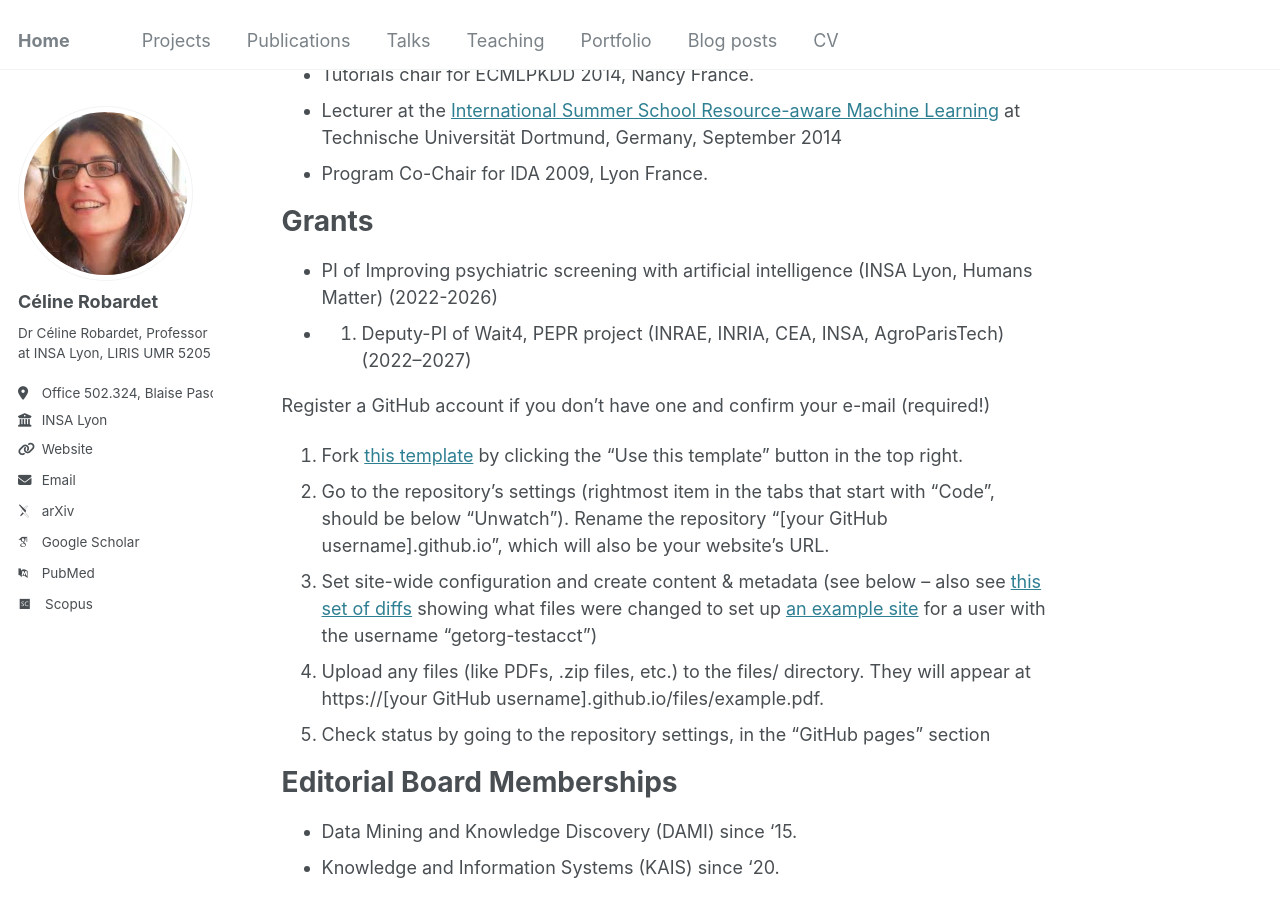
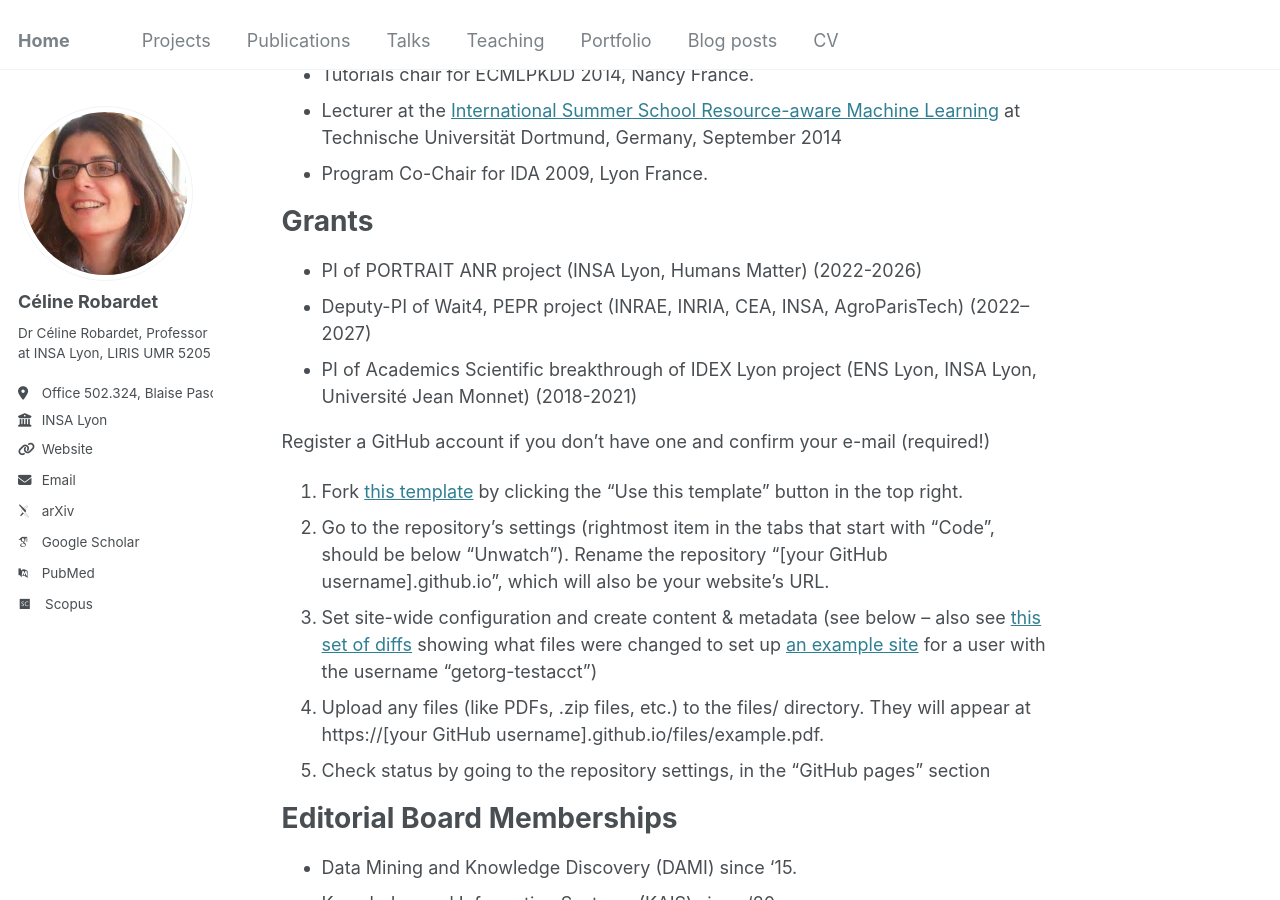
Before and after one commit to crobardet/crobardet.github.io, a Jekyll site: the page built from _pages/about.md, in a window 1280 px wide and 900 px high, scrolled down 789 px. Built offline with Jekyll 4.4.1, drawn with Linux system fonts in a browser that asks for light colours; some web fonts are replaced.

Commit message:
Update about.md

```diff
--- a/_pages/about.md
+++ b/_pages/about.md
@@ -30,9 +30,9 @@ Organisation & Invited Talks
 
 Grants
 ======
-* PI of Improving psychiatric screening with artificial intelligence (INSA Lyon, Humans Matter) (2022-2026)
-*
-1. Deputy-PI of Wait4, PEPR project (INRAE, INRIA, CEA, INSA, AgroParisTech) (2022–2027)
+* PI of PORTRAIT ANR project (INSA Lyon, Humans Matter) (2022-2026)
+* Deputy-PI of Wait4, PEPR project (INRAE, INRIA, CEA, INSA, AgroParisTech) (2022–2027)
+* PI of Academics Scientific breakthrough of IDEX Lyon project (ENS Lyon, INSA Lyon, Université Jean Monnet) (2018-2021)
 
 
 
```
